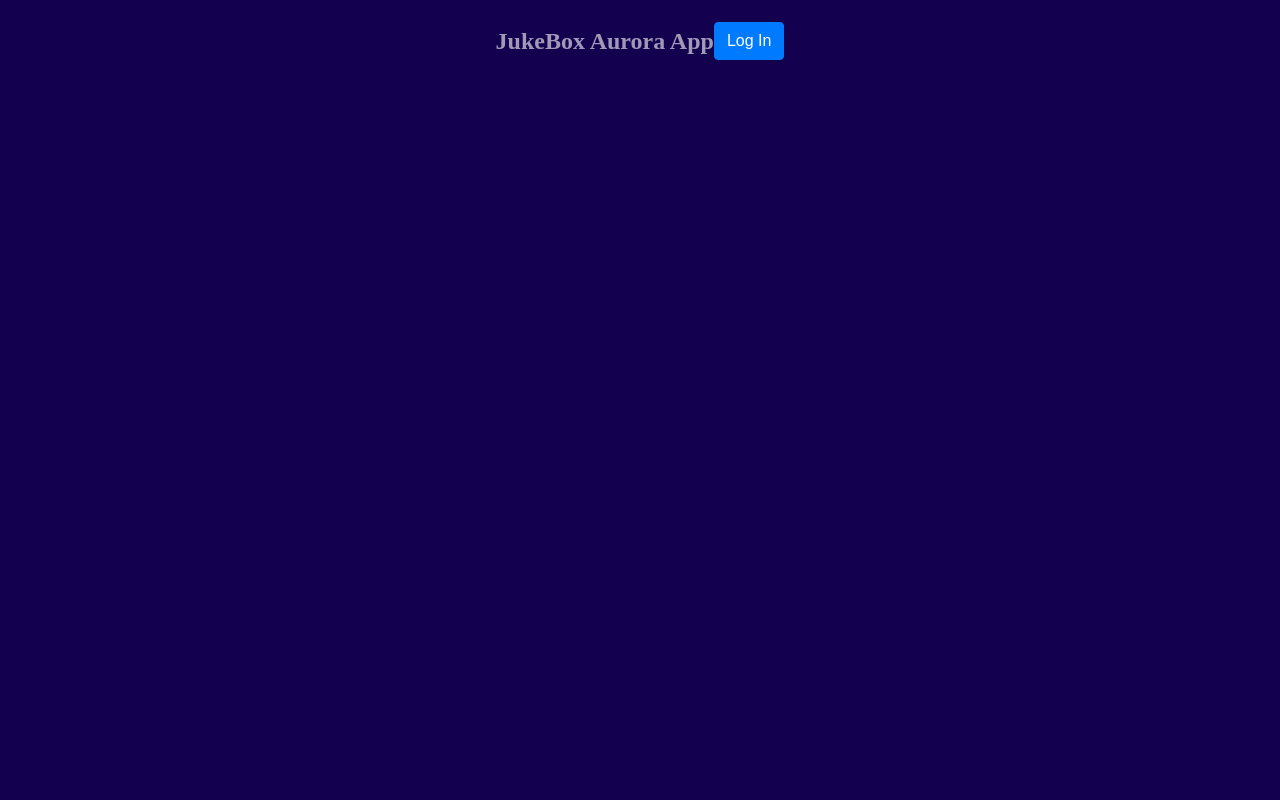
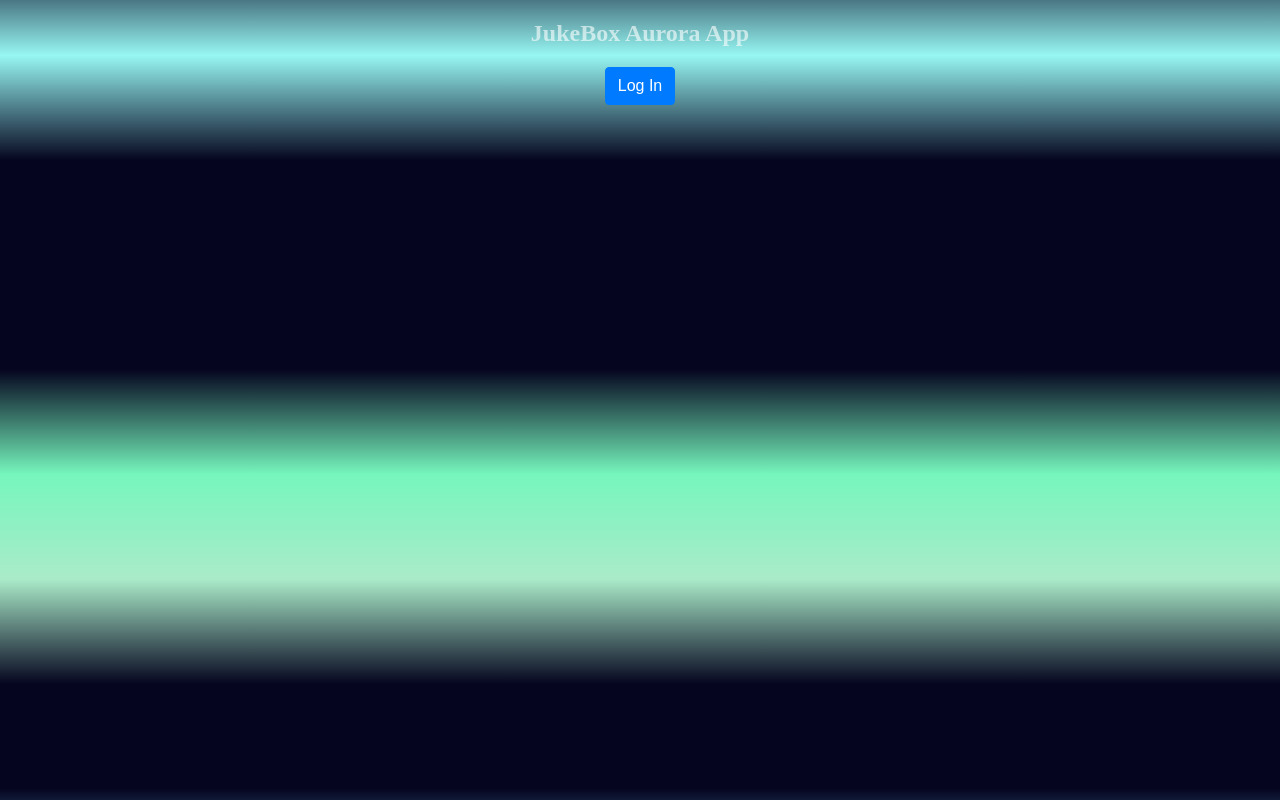
Before and after one commit to awongCM/jukebox-aurora, an Angular app: page / in a window 1280 px wide. Built offline with nearby package versions, Linux system fonts and the light colour scheme.

Commit message:
added background css3 aurora effect

```diff
--- a/src/app/app.component.css
+++ b/src/app/app.component.css
@@ -16,7 +16,7 @@
 }
 
 #fullscreen {
-  background: #13004e;
+  background: inherit;
   height: 100%;
   width: 100%;
 }
@@ -29,7 +29,7 @@
 }
 
 ul.gallery {
-  padding: 20vh 0;
+  padding: 10vh 0;
   width: 100%;
   height: auto;
   text-align: center;
--- a/src/app/app.component.html
+++ b/src/app/app.component.html
@@ -1,13 +1,14 @@
 <!-- TODOS -->
 <div class="menu-container">
-  <div class="menu-inline-block">
-    <h2>{{title}}</h2>
+  <h2>{{title}}</h2>
+  <div *ngIf="!hasValidToken()" class="menu-inline-block">
+    <!-- TODO - UI components for other music api services -->
+    <button (click)="login()">Log In</button>
   </div>
-  <div class="menu-inline-block">
-    <button *ngIf="!hasValidToken()" (click)="login()">Log In</button>
-    <button *ngIf="hasValidToken()" (click)="logout()">Log Out</button>
-    <button class="toggleBtn" *ngIf="hasValidToken()" (click)="toggle()">Toggle</button>
-    <button class="toggleBtn" *ngIf="hasValidToken()" (click)="fullscreen()">FullScreen</button>
+  <div *ngIf="hasValidToken()" class="menu-inline-block">
+    <button (click)="logout()">Log Out</button>
+    <button class="toggleBtn" (click)="toggle()">Toggle</button>
+    <button class="toggleBtn" (click)="fullscreen()">FullScreen</button>
   </div>
 </div>
 
--- a/src/app/app.component.ts
+++ b/src/app/app.component.ts
@@ -72,7 +72,7 @@ export class AppComponent implements OnInit {
       fullScreen.webkitRequestFullscreen();
 		} else if (fullScreen.msRequestFullscreen) {
       fullScreen.msRequestFullscreen();
-		}
+    }
   }
 
   track_select(track) {
--- a/src/index.html
+++ b/src/index.html
@@ -9,7 +9,7 @@
   <meta name="viewport" content="width=device-width, initial-scale=1">
   <link rel="icon" type="image/x-icon" href="favicon.ico">
 </head>
-<body>
+<body class="aurora-borealis">
   <app-root></app-root>
 </body>
 </html>
--- a/src/styles.css
+++ b/src/styles.css
@@ -7,6 +7,7 @@ body {
 
 /* Bootstrap button */
 button {
+  outline: none;
   display: inline-block;
   font-weight: 400;
   text-align: center;
@@ -29,3 +30,29 @@ button {
   text-transform: none;
   cursor: pointer;
 }
+
+/* CSS3 Background Aurora Effect */
+.aurora-borealis {
+  background: linear-gradient(#05051f, #05051f, #97f7f3, #05051f, #05051f, #05051f, #76f6bd, #aaebc9, #05051f, #05051f, #69c1ff, #cb304f, #05051f, #05051f, #05051f, #05051f, #4a5b8f, #419f91, #05051f, #05051f, #3a4aa1, #db3b69, #05051f);
+  background-size: 1800% 1800%;
+  -webkit-animation: aurora-effect 180s ease;
+  -moz-animation: aurora-effect 180s ease;
+  animation: aurora-effect 180s ease;
+  animation-iteration-count: 1;
+}
+
+@-webkit-keyframes aurora-effect {
+  0%{background-position:18% 0%}
+  50%{background-position:83% 100%}
+  100%{background-position:18% 0%}
+}
+@-moz-keyframes aurora-effect {
+  0%{background-position:18% 0%}
+  50%{background-position:83% 100%}
+  100%{background-position:18% 0%}
+}
+@keyframes aurora-effect {
+  0%{background-position:18% 0%}
+  50%{background-position:83% 100%}
+  100%{background-position:18% 0%}
+}
```
